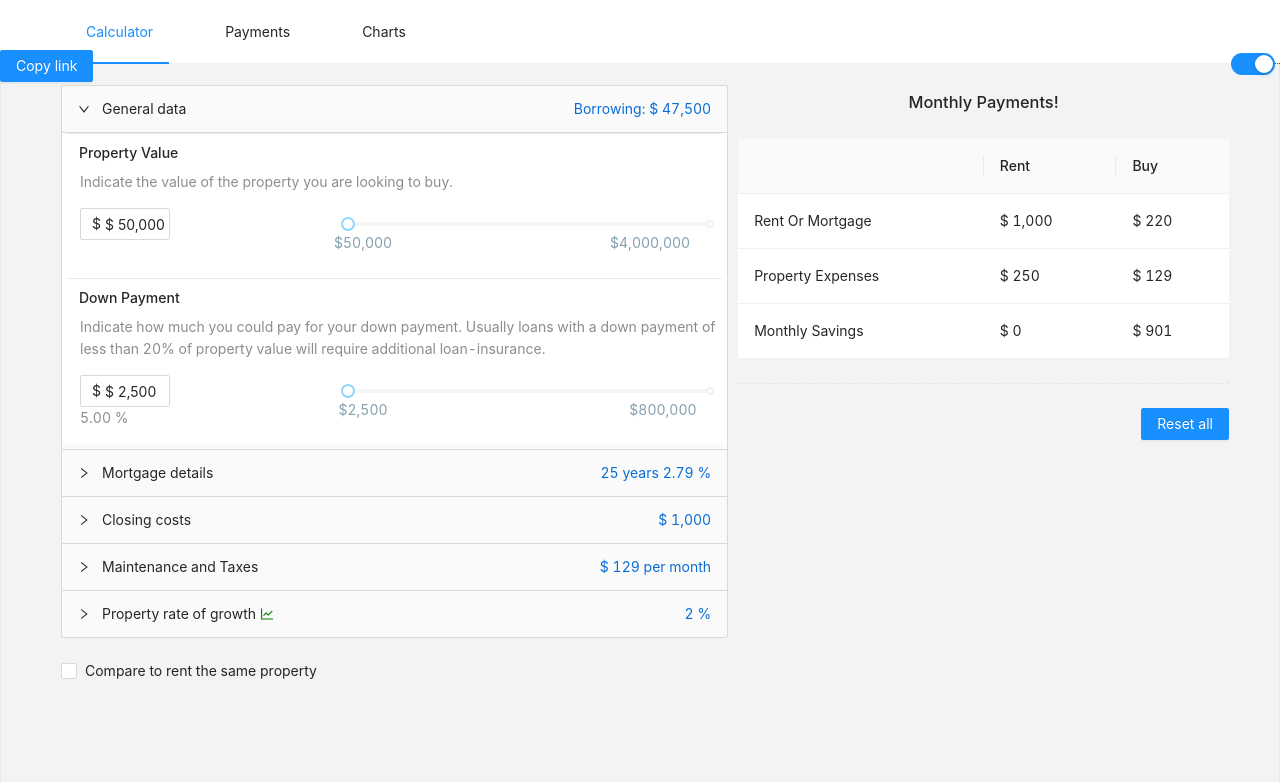
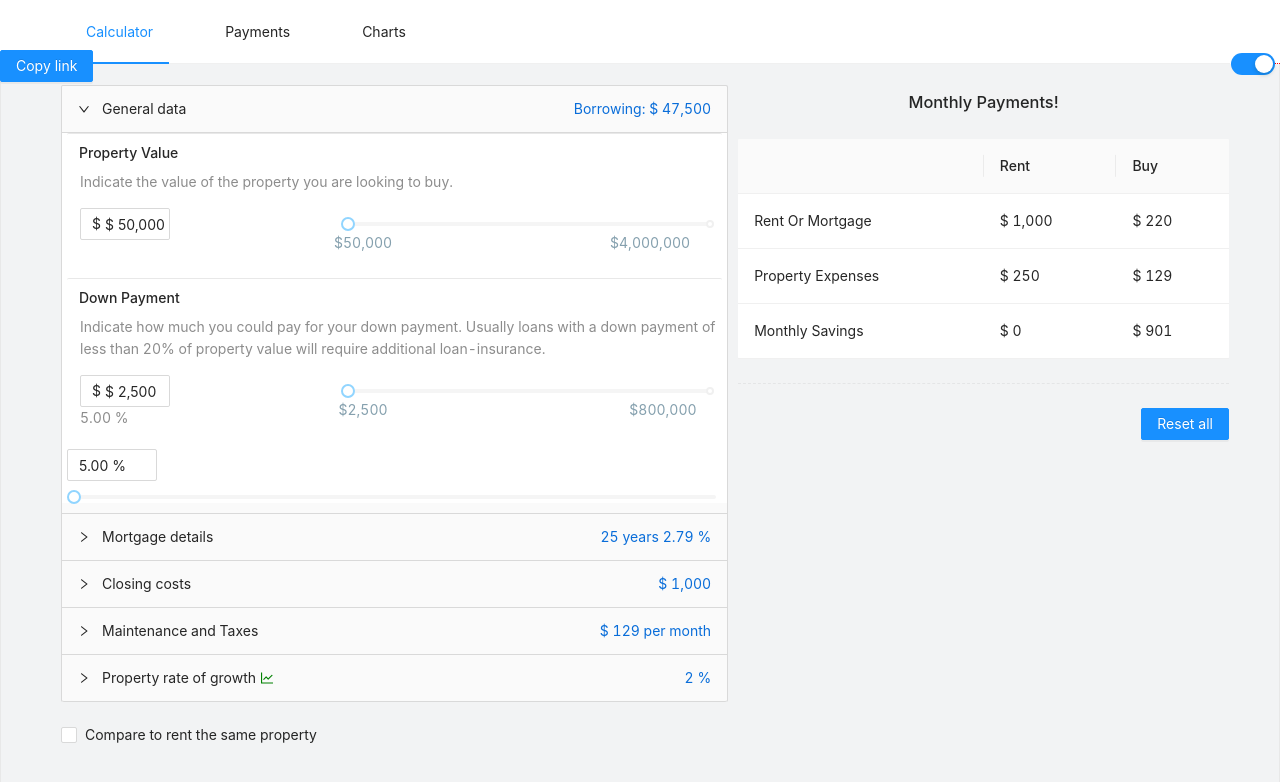
Before and after one commit to rudenko-pavel/calculator, a React (Create React App) app: page /charts in a window 1280 px wide. Shown: the top 782 px of the page. Built offline with nearby package versions, Linux system fonts and the light colour scheme.

Commit message:
% Down Payment

```diff
--- a/src/components/CardComponent/CardComponent.js
+++ b/src/components/CardComponent/CardComponent.js
@@ -3,6 +3,8 @@ import "./CardComponent.scss";
 import { Card, InputNumber, Slider, Typography } from "antd";
 import PropTypes from "prop-types";
 import React, { useEffect, useState } from "react";
+
+import FieldPercent from "./FieldPercent";
 
 /**
  * Returns formatted string: pref + valF + suff
@@ -73,7 +75,6 @@ const CardComponent = props => {
     [min]: formattedData(min),
     [max]: formattedData(max)
   };
-
   /**
    * Change value if value isNumber
    */
@@ -84,7 +85,14 @@ const CardComponent = props => {
     setValue(e);
   }
 
+  function showFieldPercent(nameComp) {
+    if (nameComp === "downPaymentValue") {
+      return <FieldPercent name={name} />;
+    }
+  }
+
   return (
+    <div>
       <Card size="small" title={title}>
         <Card.Grid
           hoverable={false}
@@ -127,6 +135,8 @@ const CardComponent = props => {
           />
         </Card.Grid>
       </Card>
+      {showFieldPercent(name)}
+    </div>
   );
 };
 
@@ -153,5 +163,4 @@ CardComponent.defaultProps = {
   prefix: "",
   suffix: "",
   percentOf: ""
-  // popover: ""
 };
--- /dev/null
+++ b/src/components/CardComponent/FieldPercent.js
@@ -0,0 +1,99 @@
+import { InputNumber, Slider } from "antd";
+import PropTypes from "prop-types";
+import React from "react";
+import { useDispatch, useSelector } from "react-redux";
+
+import { setValue } from "../../actions";
+import config from "../../configs/configCards";
+
+const FieldPercent = props => {
+  const { name } = props;
+  const dispatch = useDispatch();
+
+  function returnMoneyValue(a, b) {
+    let result = (b / 100) * a;
+    if (typeof a === "object") result = (b / 100) * parseFloat(a.target.value);
+    return result;
+  }
+
+  function formattedData(valF) {
+    const formatter = new Intl.NumberFormat("en-EN").format(valF);
+    const result = `${formatter} %`;
+    return result;
+  }
+
+  /**
+   * Change value if value isNumber
+   */
+  function onHandleChangeNumeric(nameF, e) {
+    if (!Number(e)) {
+      return;
+    }
+    dispatch(setValue(nameF, e));
+  }
+
+  const data = useSelector(state => state.state[name].val);
+
+  const { percentOf } = config[name];
+  const dataPercentOf = useSelector(state => state.state[percentOf].val);
+  function percent(a, b) {
+    const result = (a / b) * 100;
+    return result;
+  }
+
+  function returnFormatter(valF) {
+    let abs = parseFloat(valF);
+    abs = abs.toFixed(2);
+    const formatter = `${abs} %`;
+    return formatter;
+  }
+  function returnParcer(valP) {
+    let parcer = valP.replace("%", "");
+    parcer = parcer.replace(/\s+/g, "");
+    parcer = parcer.toFixed(2);
+    return parcer;
+  }
+
+  return (
+    <div>
+      <div>
+        <InputNumber
+          name={name}
+          value={percent(data, dataPercentOf)}
+          min={2.5}
+          max={1600}
+          step={0.5}
+          formatter={valIn => returnFormatter(valIn)}
+          parser={valIn => returnParcer(valIn)}
+          onChange={e =>
+            onHandleChangeNumeric(name, returnMoneyValue(e, dataPercentOf))
+          }
+          onBlur={v =>
+            dispatch(setValue(name, returnMoneyValue(v, dataPercentOf)))
+          }
+        />
+      </div>
+      <div>
+        <Slider
+          tipFormatter={formattedData}
+          onAfterChange={v =>
+            dispatch(setValue(name, returnMoneyValue(v, dataPercentOf)))
+          }
+          min={2.5}
+          max={1600}
+          step={0.5}
+          onChange={v =>
+            dispatch(setValue(name, returnMoneyValue(v, dataPercentOf)))
+          }
+          value={percent(data, dataPercentOf)}
+        />
+      </div>
+    </div>
+  );
+};
+
+export default FieldPercent;
+
+FieldPercent.propTypes = {
+  name: PropTypes.string.isRequired
+};
--- a/src/components/SwitchTheme/SwitchTheme.js
+++ b/src/components/SwitchTheme/SwitchTheme.js
@@ -16,7 +16,6 @@ const SwitchTheme = props => {
   function onChange(checked) {
     let result = light;
     if (checked === false) result = dark;
-    console.log(`switch to ${checked}`);
     onChangeTheme(result);
   }
 
```
Lines whose indentation alone changed are shown as unchanged.
